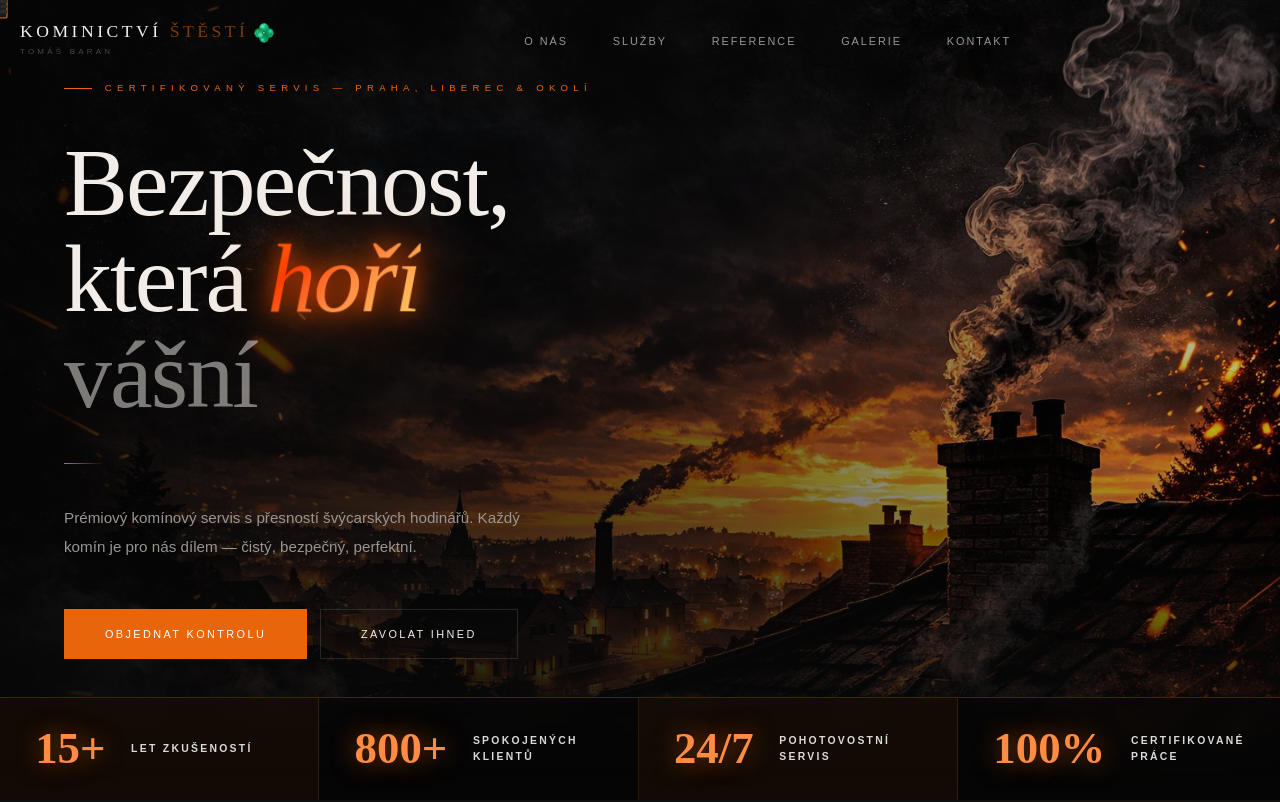
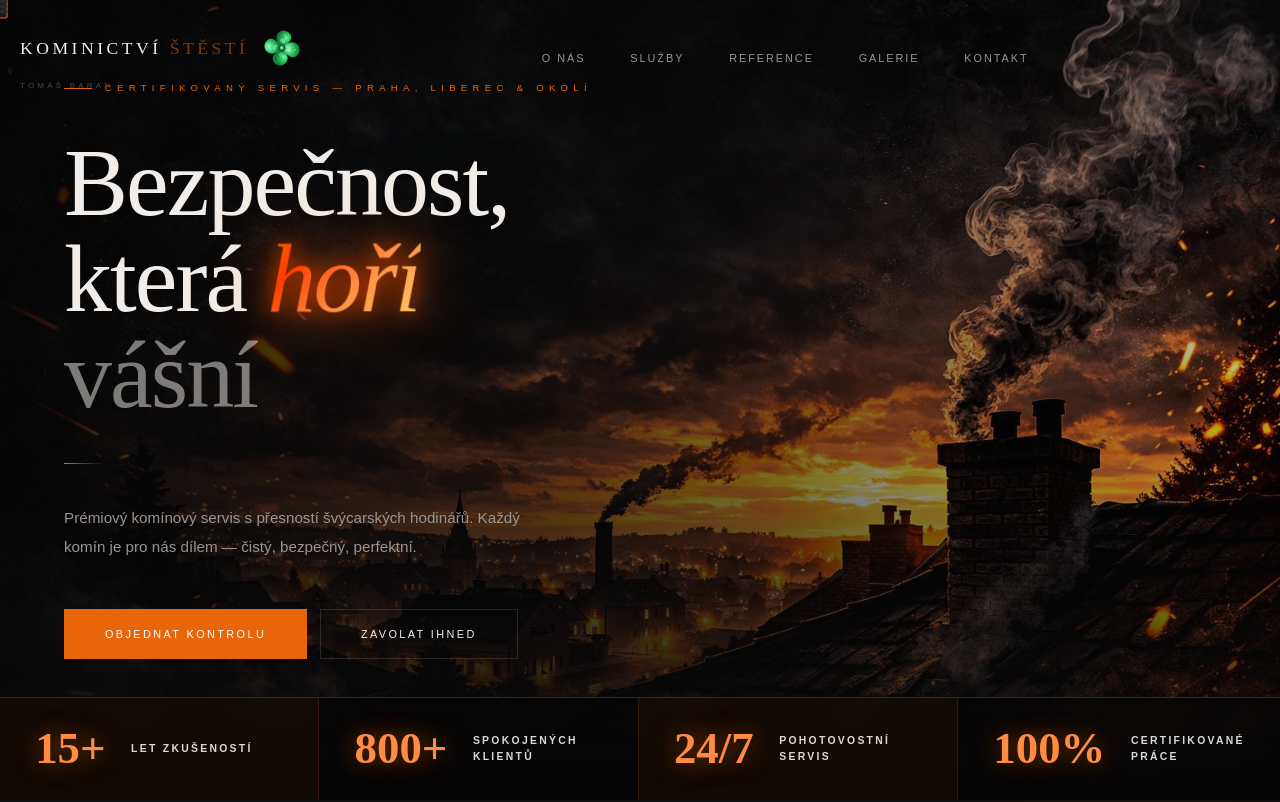
Before and after one commit to matuchovic-create/kominictvi-stesti, a Next.js app: page / in a window 1280 px wide. Shown: the top 802 px of the page. Built offline with nearby package versions, Linux system fonts and the light colour scheme.

Commit message:
Clover: replace with final SVG design, brighter green

```diff
--- a/src/components/Clover.tsx
+++ b/src/components/Clover.tsx
@@ -1,65 +1,91 @@
 export default function Clover() {
   return (
-    <svg width="22" height="22" viewBox="0 0 100 100" style={{ display: "inline-block", verticalAlign: "middle", marginLeft: "5px" }}>
+    <svg width="56" height="56" viewBox="200 80 280 260" style={{ display: "inline-block", verticalAlign: "middle", marginLeft: "6px" }}>
       <defs>
-        <radialGradient id="lg1" cx="38%" cy="32%" r="65%">
-          <stop offset="0%" stopColor="#6ee7b7"/>
-          <stop offset="45%" stopColor="#10b981"/>
-          <stop offset="100%" stopColor="#16a34a"/>
+        <radialGradient id="cl1g" cx="35%" cy="35%" r="75%">
+          <stop offset="0%" stopColor="#bbf7d0"/>
+          <stop offset="35%" stopColor="#4ade80"/>
+          <stop offset="70%" stopColor="#16a34a"/>
+          <stop offset="100%" stopColor="#166534"/>
         </radialGradient>
-        <radialGradient id="lg2" cx="62%" cy="32%" r="65%">
-          <stop offset="0%" stopColor="#34d399"/>
-          <stop offset="45%" stopColor="#059669"/>
-          <stop offset="100%" stopColor="#16a34a"/>
+        <radialGradient id="cl2g" cx="65%" cy="35%" r="75%">
+          <stop offset="0%" stopColor="#86efac"/>
+          <stop offset="35%" stopColor="#22c55e"/>
+          <stop offset="70%" stopColor="#15803d"/>
+          <stop offset="100%" stopColor="#166534"/>
         </radialGradient>
-        <radialGradient id="lg3" cx="38%" cy="68%" r="65%">
-          <stop offset="0%" stopColor="#34d399"/>
-          <stop offset="45%" stopColor="#059669"/>
+        <radialGradient id="cl3g" cx="35%" cy="65%" r="75%">
+          <stop offset="0%" stopColor="#86efac"/>
+          <stop offset="35%" stopColor="#22c55e"/>
+          <stop offset="70%" stopColor="#15803d"/>
           <stop offset="100%" stopColor="#15803d"/>
         </radialGradient>
-        <radialGradient id="lg4" cx="62%" cy="68%" r="65%">
-          <stop offset="0%" stopColor="#6ee7b7"/>
-          <stop offset="45%" stopColor="#10b981"/>
+        <radialGradient id="cl4g" cx="65%" cy="65%" r="75%">
+          <stop offset="0%" stopColor="#bbf7d0"/>
+          <stop offset="35%" stopColor="#4ade80"/>
+          <stop offset="70%" stopColor="#16a34a"/>
           <stop offset="100%" stopColor="#15803d"/>
         </radialGradient>
-        <radialGradient id="cgr" cx="40%" cy="35%" r="75%">
-          <stop offset="0%" stopColor="#6ee7b7"/>
-          <stop offset="100%" stopColor="#16a34a"/>
+        <radialGradient id="clcg" cx="35%" cy="35%" r="80%">
+          <stop offset="0%" stopColor="#86efac"/>
+          <stop offset="100%" stopColor="#166534"/>
         </radialGradient>
       </defs>
 
-      {/* Lístek nahoře */}
-      <circle cx="50" cy="28" r="22" fill="url(#lg1)"/>
-      <path d="M50,50 Q44,38 46,22" stroke="#064e3b" strokeWidth="0.9" fill="none" opacity="0.45"/>
-      <path d="M46,34 Q40,32 36,27" stroke="#064e3b" strokeWidth="0.6" fill="none" opacity="0.3"/>
-      <ellipse cx="43" cy="20" rx="7" ry="4" fill="#a7f3d0" opacity="0.3" transform="rotate(-25 43 20)"/>
-      <circle cx="52" cy="10" r="2.8" fill="#a7f3d0" opacity="0.65"/>
+      {/* Lístek vlevo nahoře */}
+      <g transform="translate(340,200) rotate(-45)">
+        <path d="M0,0 C4,-8 10,-52 -2,-68 C-14,-84 -44,-82 -58,-66 C-72,-50 -68,-24 -52,-12 C-38,-2 14,8 0,0 Z" fill="url(#cl1g)"/>
+        <path d="M0,0 C-10,-14 -28,-36 -48,-54" stroke="#166534" strokeWidth="1.6" fill="none" opacity="0.55"/>
+        <path d="M-12,-16 C-22,-22 -30,-24 -36,-22" stroke="#166534" strokeWidth="0.9" fill="none" opacity="0.4"/>
+        <path d="M-20,-28 C-30,-32 -38,-33 -44,-30" stroke="#166534" strokeWidth="0.9" fill="none" opacity="0.4"/>
+        <path d="M-30,-42 C-38,-44 -44,-44 -48,-40" stroke="#166534" strokeWidth="0.9" fill="none" opacity="0.4"/>
+        <ellipse cx="-22" cy="-28" rx="14" ry="9" fill="#d1fae5" transform="rotate(-10 -22 -28)" opacity="0.4"/>
+        <circle cx="-42" cy="-50" r="4.2" fill="#86efac" opacity="0.7"/>
+        <circle cx="-41" cy="-51" r="1.6" fill="white" opacity="0.85"/>
+      </g>
 
-      {/* Lístek vpravo */}
-      <circle cx="72" cy="50" r="22" fill="url(#lg2)"/>
-      <path d="M50,50 Q62,44 78,46" stroke="#064e3b" strokeWidth="0.9" fill="none" opacity="0.45"/>
-      <path d="M66,46 Q68,40 72,36" stroke="#064e3b" strokeWidth="0.6" fill="none" opacity="0.3"/>
-      <ellipse cx="80" cy="43" rx="7" ry="4" fill="#a7f3d0" opacity="0.3" transform="rotate(65 80 43)"/>
-      <circle cx="90" cy="51" r="2.5" fill="#a7f3d0" opacity="0.6"/>
+      {/* Lístek vpravo nahoře */}
+      <g transform="translate(340,200) rotate(45)">
+        <path d="M0,0 C4,-8 10,-52 -2,-68 C-14,-84 -44,-82 -58,-66 C-72,-50 -68,-24 -52,-12 C-38,-2 14,8 0,0 Z" fill="url(#cl2g)"/>
+        <path d="M0,0 C-10,-14 -28,-36 -48,-54" stroke="#166534" strokeWidth="1.6" fill="none" opacity="0.55"/>
+        <path d="M-12,-16 C-22,-22 -30,-24 -36,-22" stroke="#166534" strokeWidth="0.9" fill="none" opacity="0.4"/>
+        <path d="M-20,-28 C-30,-32 -38,-33 -44,-30" stroke="#166534" strokeWidth="0.9" fill="none" opacity="0.4"/>
+        <path d="M-30,-42 C-38,-44 -44,-44 -48,-40" stroke="#166534" strokeWidth="0.9" fill="none" opacity="0.4"/>
+        <ellipse cx="-22" cy="-28" rx="14" ry="9" fill="#d1fae5" transform="rotate(-10 -22 -28)" opacity="0.45"/>
+        <circle cx="-38" cy="-56" r="3.8" fill="#4ade80" opacity="0.65"/>
+        <circle cx="-37" cy="-57" r="1.4" fill="white" opacity="0.85"/>
+      </g>
 
-      {/* Lístek dole */}
-      <circle cx="50" cy="72" r="22" fill="url(#lg3)"/>
-      <path d="M50,50 Q44,62 46,78" stroke="#064e3b" strokeWidth="0.9" fill="none" opacity="0.45"/>
-      <path d="M46,66 Q40,68 36,73" stroke="#064e3b" strokeWidth="0.6" fill="none" opacity="0.3"/>
-      <ellipse cx="43" cy="80" rx="7" ry="4" fill="#a7f3d0" opacity="0.3" transform="rotate(25 43 80)"/>
-      <circle cx="51" cy="90" r="2.5" fill="#a7f3d0" opacity="0.6"/>
+      {/* Lístek vlevo dole */}
+      <g transform="translate(340,200) rotate(-135)">
+        <path d="M0,0 C4,-8 10,-52 -2,-68 C-14,-84 -44,-82 -58,-66 C-72,-50 -68,-24 -52,-12 C-38,-2 14,8 0,0 Z" fill="url(#cl3g)"/>
+        <path d="M0,0 C-10,-14 -28,-36 -48,-54" stroke="#166534" strokeWidth="1.6" fill="none" opacity="0.55"/>
+        <path d="M-12,-16 C-22,-22 -30,-24 -36,-22" stroke="#166534" strokeWidth="0.9" fill="none" opacity="0.4"/>
+        <path d="M-20,-28 C-30,-32 -38,-33 -44,-30" stroke="#166534" strokeWidth="0.9" fill="none" opacity="0.4"/>
+        <path d="M-30,-42 C-38,-44 -44,-44 -48,-40" stroke="#166534" strokeWidth="0.9" fill="none" opacity="0.4"/>
+        <ellipse cx="-22" cy="-28" rx="14" ry="9" fill="#d1fae5" transform="rotate(-10 -22 -28)" opacity="0.26"/>
+        <circle cx="-44" cy="-48" r="3.5" fill="#22c55e" opacity="0.6"/>
+        <circle cx="-43" cy="-49" r="1.3" fill="white" opacity="0.85"/>
+      </g>
 
-      {/* Lístek vlevo */}
-      <circle cx="28" cy="50" r="22" fill="url(#lg4)"/>
-      <path d="M50,50 Q38,44 22,46" stroke="#064e3b" strokeWidth="0.9" fill="none" opacity="0.45"/>
-      <path d="M34,46 Q32,40 28,36" stroke="#064e3b" strokeWidth="0.6" fill="none" opacity="0.3"/>
-      <ellipse cx="20" cy="43" rx="7" ry="4" fill="#a7f3d0" opacity="0.3" transform="rotate(-65 20 43)"/>
-      <circle cx="10" cy="51" r="2.8" fill="#a7f3d0" opacity="0.65"/>
+      {/* Lístek vpravo dole */}
+      <g transform="translate(340,200) rotate(135)">
+        <path d="M0,0 C4,-8 10,-52 -2,-68 C-14,-84 -44,-82 -58,-66 C-72,-50 -68,-24 -52,-12 C-38,-2 14,8 0,0 Z" fill="url(#cl4g)"/>
+        <path d="M0,0 C-10,-14 -28,-36 -48,-54" stroke="#166534" strokeWidth="1.6" fill="none" opacity="0.55"/>
+        <path d="M-12,-16 C-22,-22 -30,-24 -36,-22" stroke="#166534" strokeWidth="0.9" fill="none" opacity="0.4"/>
+        <path d="M-20,-28 C-30,-32 -38,-33 -44,-30" stroke="#166534" strokeWidth="0.9" fill="none" opacity="0.4"/>
+        <path d="M-30,-42 C-38,-44 -44,-44 -48,-40" stroke="#166534" strokeWidth="0.9" fill="none" opacity="0.4"/>
+        <ellipse cx="-22" cy="-28" rx="14" ry="9" fill="#d1fae5" transform="rotate(-10 -22 -28)" opacity="0.2"/>
+        <circle cx="-40" cy="-52" r="4" fill="#86efac" opacity="0.65"/>
+        <circle cx="-39" cy="-53" r="1.5" fill="white" opacity="0.85"/>
+      </g>
 
       {/* Střed */}
-      <circle cx="50" cy="50" r="8" fill="#14532d"/>
-      <circle cx="50" cy="50" r="5" fill="url(#cgr)"/>
-      <circle cx="48" cy="48" r="2" fill="#bbf7d0" opacity="0.85"/>
+      <circle cx="340" cy="200" r="17" fill="#14532d"/>
+      <circle cx="340" cy="200" r="11" fill="url(#clcg)"/>
+      <circle cx="340" cy="200" r="6" fill="#4ade80"/>
+      <circle cx="337" cy="197" r="2.8" fill="#bbf7d0" opacity="0.9"/>
+      <circle cx="343" cy="204" r="1.6" fill="#86efac" opacity="0.5"/>
     </svg>
   );
 }
```
